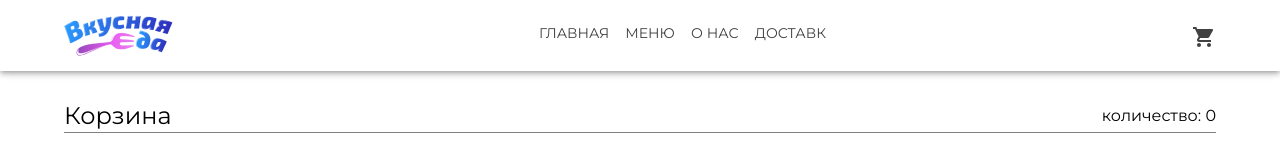
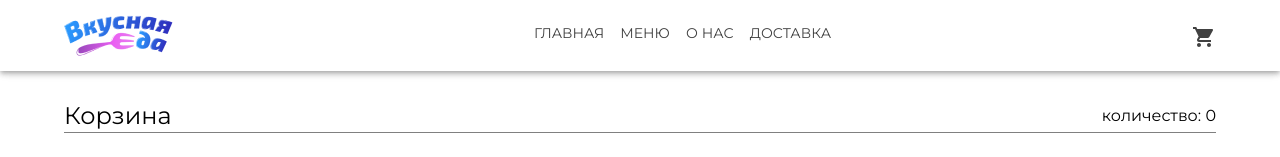
Before and after one commit to evkondr/vkuseda-client, a React (Create React App) app: page /main/cart in a window 1280 px wide. Shown: the top 157 px of the page. Built offline with nearby package versions, Linux system fonts and the light colour scheme; no server answers.

Commit message:
fix: letter in menu

```diff
--- a/src/tempDB.ts
+++ b/src/tempDB.ts
@@ -35,7 +35,7 @@ export const mainPageMenuItemLinks:TMenuItemLink[] = [
     link: '/main/about',
   },
   {
-    name: 'Доставк',
+    name: 'Доставка',
     link: '/main/delivery',
   },
 ];
```
